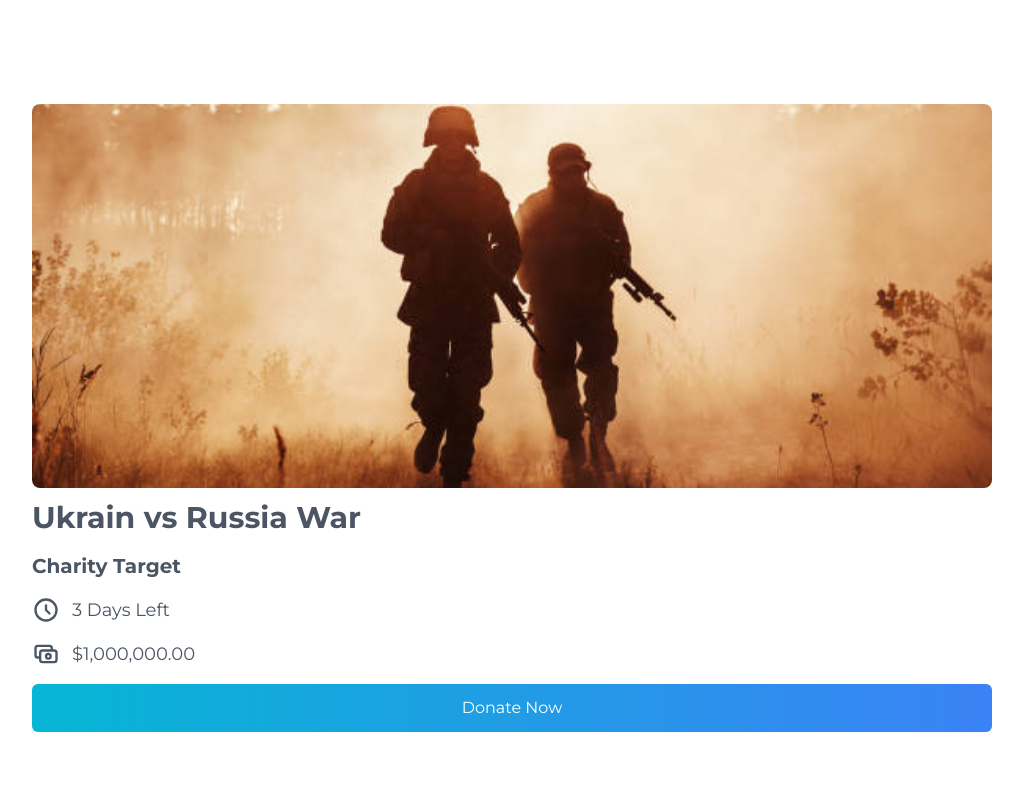
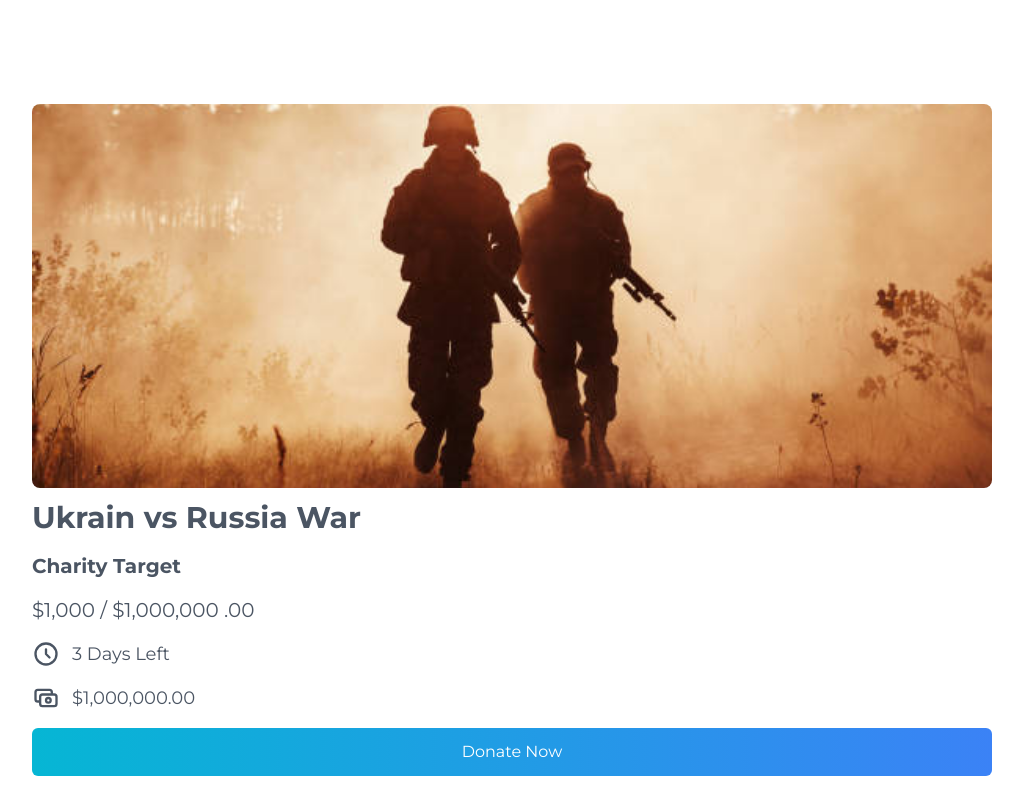
Before and after one commit to mendsalbert/myDonate, a Next.js app: page /donation in a window 1280 px wide. Shown: the part 391-1191 px from the top of the page, without its empty margins (128-1151 px from the left). Before the commit the page ends 1147 px from the top, so only its background shows below. Built offline with nearby package versions, Linux system fonts and the light colour scheme.

Commit message:
my donate

```diff
--- a/pages/donation.tsx
+++ b/pages/donation.tsx
@@ -53,6 +53,7 @@ const Donation = () => (
             Ukrain vs Russia War
           </p>
           <p className="text-xl font-bold text-gray-600">Charity Target</p>
+          <p className="text-xl text-gray-600">$1,000 / $1,000,000 .00</p>
           <div className="flex text-gray-600 flex-row items-center space-x-3">
             <ClockIcon className="h-7" />
             <p className="text-lg">3 Days Left</p>
```
